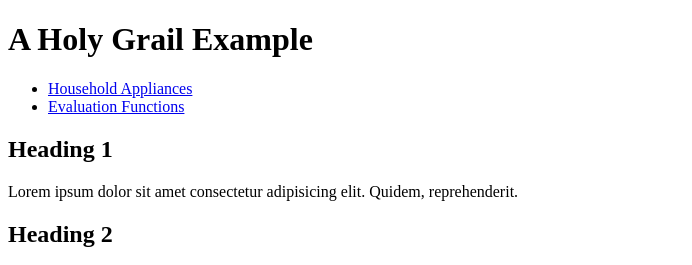
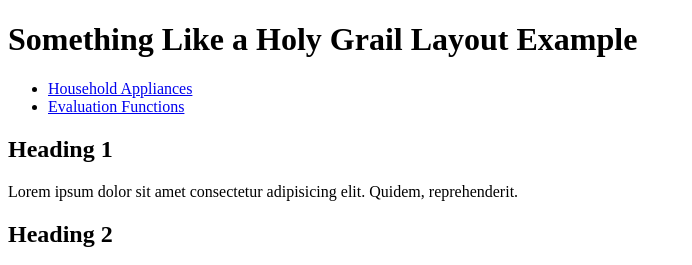
Before and after one commit to chiazmus/wdd130, a plain HTML site: page week02/holygrail.html in a window 1280 px wide. Shown: the top 265 px of the page, without its empty margins (0-692 px from the left). Drawn offline with Linux system fonts and the light colour scheme.

Commit message:
updating title

```diff
--- a/week02/holygrail.html
+++ b/week02/holygrail.html
@@ -9,7 +9,7 @@
         </head>
         <body>
             <header>
-                <h1>A Holy Grail Example</h1>
+                <h1>Something Like a Holy Grail Layout Example</h1>
             </header>
             <nav>
                 <ul>
```
